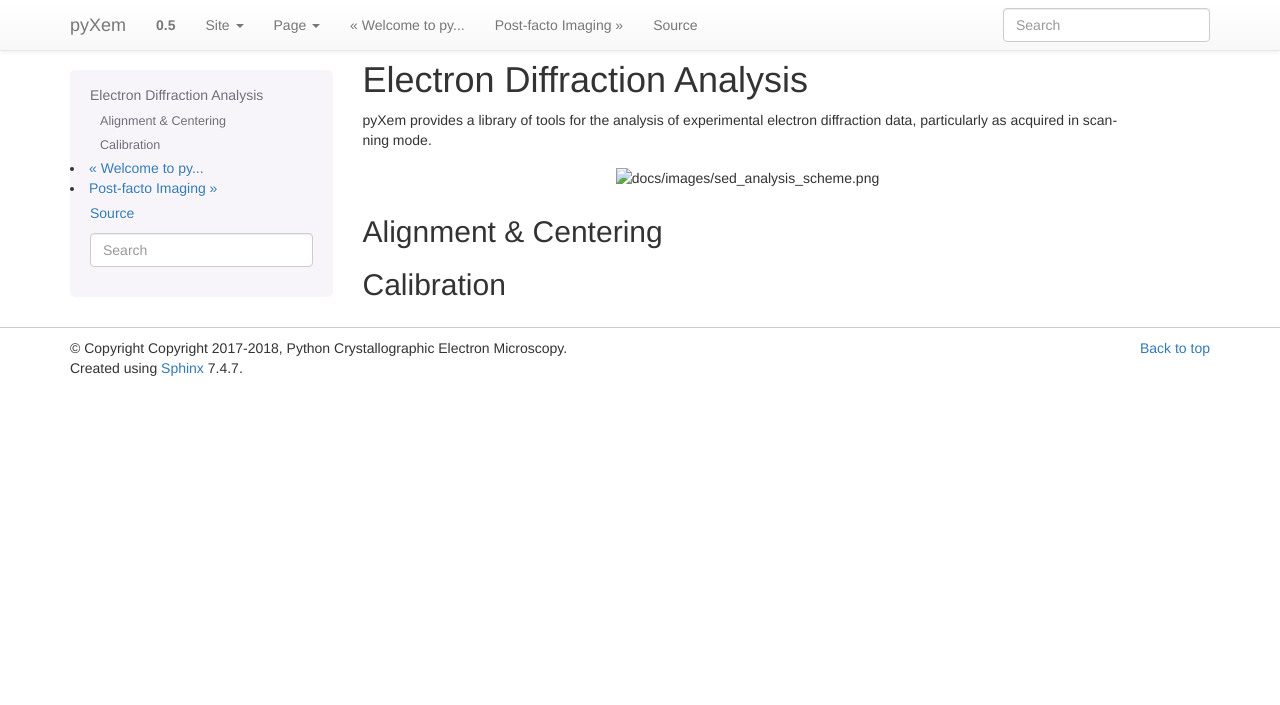
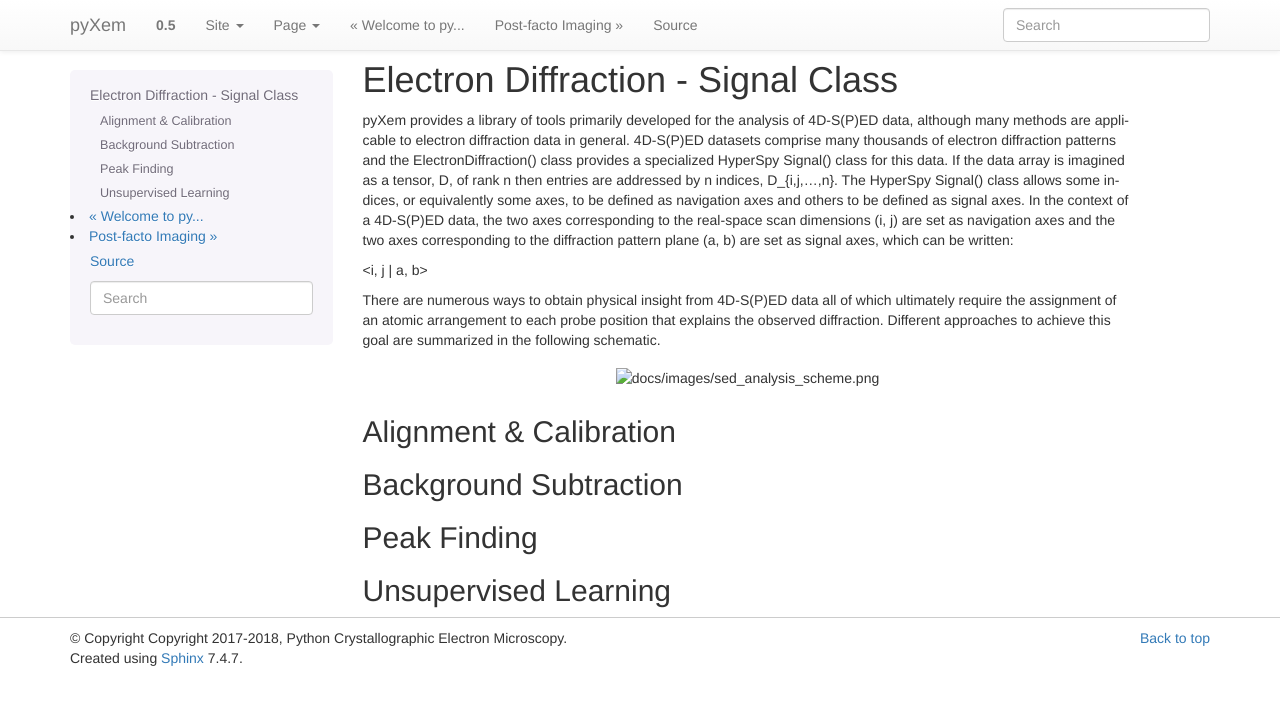
Before and after one commit to pyxem/pyxem, a Sphinx documentation site: the page built from docs/source/introduction.rst, in a window 1280 px wide. Shown: the top 705 px of the page. Built offline with Sphinx 7.4.7, drawn with Linux system fonts in a browser that asks for light colours.

Commit message:
electron diffraction docs

```diff
--- a/docs/source/introduction.rst
+++ b/docs/source/introduction.rst
@@ -1,14 +1,43 @@
-Electron Diffraction Analysis
-=============================
+Electron Diffraction - Signal Class
+===================================
 
-pyXem provides a library of tools for the analysis of experimental electron
-diffraction data, particularly as acquired in scanning mode.
+pyXem provides a library of tools primarily developed for the analysis of
+4D-S(P)ED data, although many methods are applicable to electron diffraction
+data in general. 4D-S(P)ED datasets comprise many thousands of electron
+diffraction patterns and the ElectronDiffraction() class provides a specialized
+HyperSpy Signal() class for this data. If the data array is imagined as a
+tensor, D, of rank n then entries are addressed by n indices, D_{i,j,...,n}.
+The HyperSpy Signal() class allows some indices, or equivalently some axes, to
+be defined as navigation axes and others to be defined as signal axes. In the
+context of a 4D-S(P)ED data, the two axes corresponding to the real-space scan
+dimensions (i, j) are set as navigation axes and the two axes corresponding to
+the diffraction pattern plane (a, b) are set as signal axes, which can be
+written:
+
+<i, j | a, b>
+
+There are numerous ways to obtain physical insight from 4D-S(P)ED data all of
+which ultimately require the assignment of an atomic arrangement to each probe
+position that explains the observed diffraction. Different approaches to achieve
+this goal are summarized in the following schematic.
 
 .. figure:: docs/images/sed_analysis_scheme.png
 
-Alignment & Centering
----------------------
+
+Alignment & Calibration
+-----------------------
 
 
-Calibration
------------
+
+Background Subtraction
+----------------------
+
+
+
+Peak Finding
+------------
+
+
+
+Unsupervised Learning
+---------------------
```
